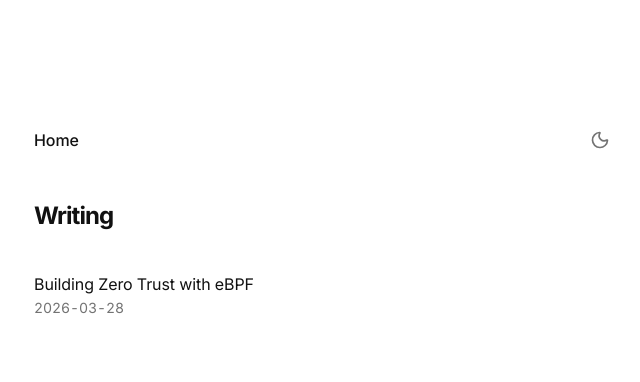
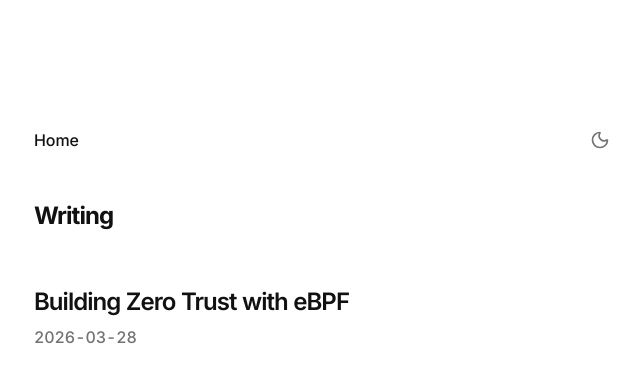
Before and after one commit to msaadshabir/personal-website, a Next.js app: page /writing in a window 1280 px wide. Shown: the top 382 px of the page, without its empty margins (318-958 px from the left). Built offline with nearby package versions, Linux system fonts and the light colour scheme.

Commit message:
update blog, update ui

```diff
--- a/app/writing/building-zero-trust-with-ebpf/page.tsx
+++ b/app/writing/building-zero-trust-with-ebpf/page.tsx
@@ -33,7 +33,7 @@ export default function BlogPostPage() {
 
         <div className="flex flex-col gap-6 mt-6">
           <p>
-            i started working with linux firewalls a few years ago. it was a modest server
+            i started working with linux firewalls recently. it was a modest server
           setup for a personal project, and i needed to restrict access between a database
           and a web application. "it's very easy to use iptables," a tutorial online said,
           "just follow these steps." and these steps were as follows:
--- a/app/writing/page.tsx
+++ b/app/writing/page.tsx
@@ -19,17 +19,17 @@ export default function WritingPage(): React.JSX.Element {
         Writing
       </h1>
 
-      <div className="flex w-full flex-col gap-5">
+      <div className="flex w-full flex-col gap-6">
         {WRITING.length > 0 ? (
           WRITING.map((item) => (
-            <div key={item.id} className="flex flex-col gap-0.5">
+            <div key={item.id} className="relative flex flex-col gap-2 py-4">
               <Link
                 href={item.url}
-                className="text-foreground hover:text-muted-foreground transition-colors"
+                className="group w-fit flex items-center gap-1 font-bold text-foreground hover:text-muted-foreground transition-colors"
               >
-                {item.title}
+                <h3 className="text-current">{item.title}</h3>
               </Link>
-              <span className="text-sm text-muted-foreground">{item.publishedAt}</span>
+              <p className="font-medium text-muted-foreground">{item.publishedAt}</p>
             </div>
           ))
         ) : (
```
